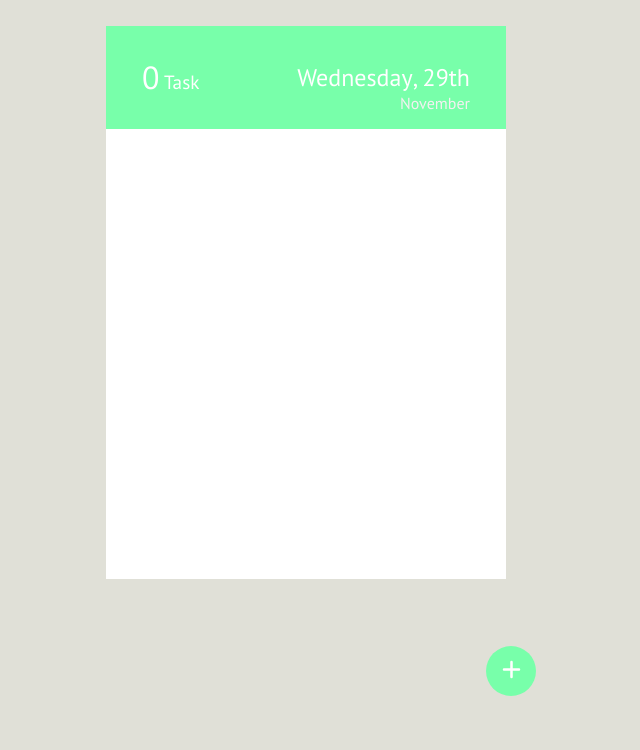
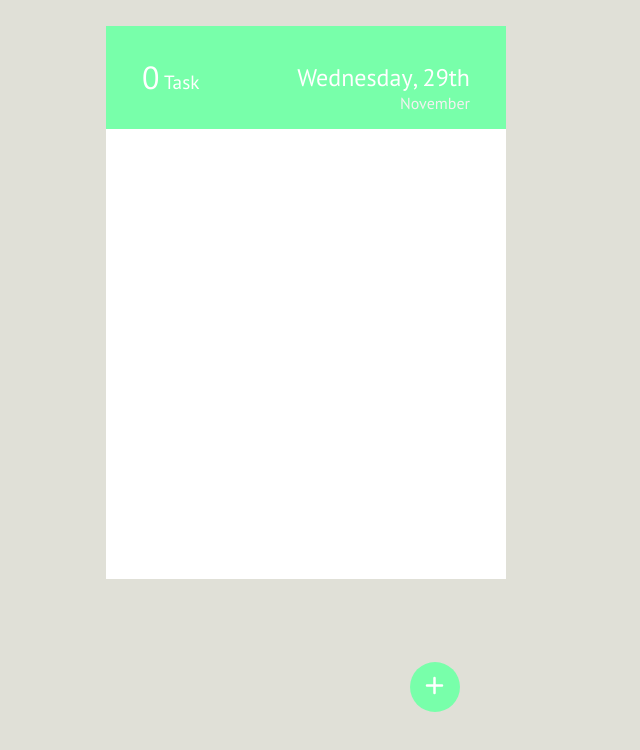
Before and after one commit to micayaque/React-JS---UTN, a React (Vite) app in the folder trabajo_integrador/: page / in a window 1280 px wide. Shown: the top 750 px of the page, without its empty margins (334-974 px from the left). Built offline with nearby package versions, Linux system fonts and the light colour scheme; a web font is replaced by a local one.

Commit message:
update style boton +

```diff
--- a/trabajo_integrador/src/assets/styles.css
+++ b/trabajo_integrador/src/assets/styles.css
@@ -96,8 +96,8 @@
     height: 50px;
     float: right;
     position: fixed;
-    bottom: 13%;
-    right: 32%;
+    bottom: 11%;
+    right: 38%;
   }
 
   .add-task-button{
```
